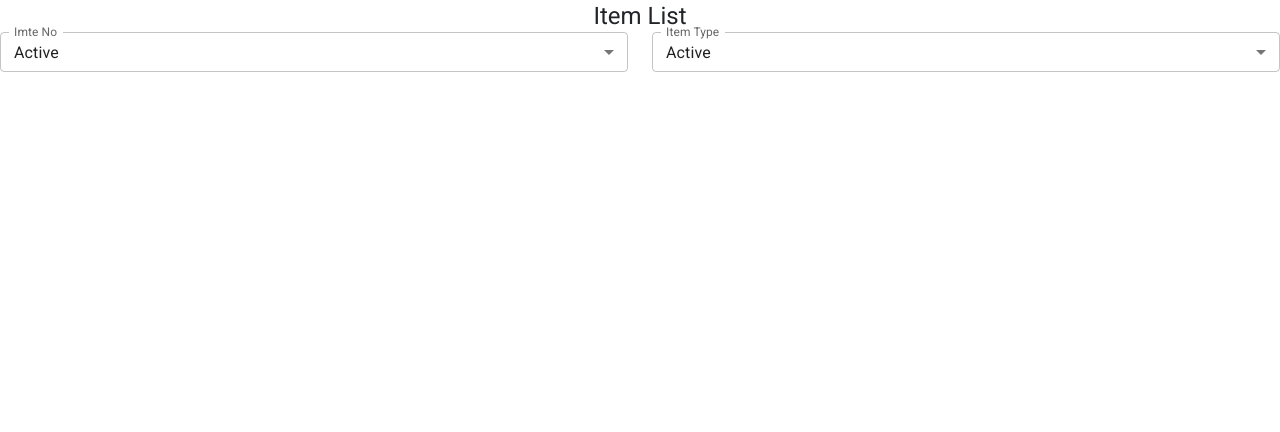
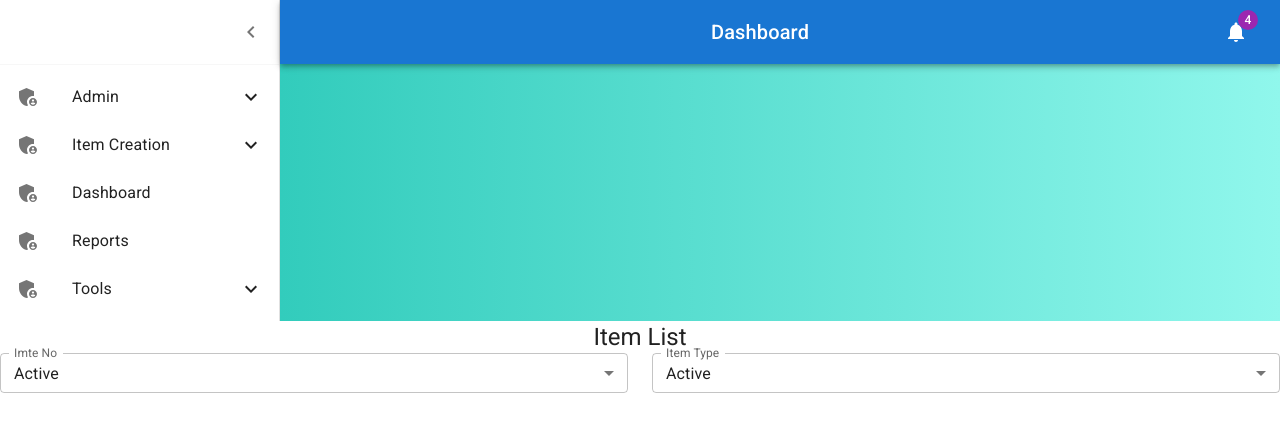
Before and after one commit to srubesh204/MetricProject, a React (Create React App) app in the folder client/: page /itemList in a window 1280 px wide. Shown: the top 432 px of the page. Built offline with nearby package versions, Linux system fonts and the light colour scheme.

Commit message:
color added

```diff
--- a/client/src/App.js
+++ b/client/src/App.js
@@ -29,7 +29,7 @@ function App() {
     <div className="App">
 
 
-        {location.pathname === "/itemadd" ? "" : "" }
+        {location.pathname === "/itemadd" ? "" : <Dashboard /> }
         <Routes>
           <Route path="/desdep" element={<Department />} />
           <Route path="/des" element={<Designation />} />
--- a/client/src/Components/Dashboard/Dashboard.js
+++ b/client/src/Components/Dashboard/Dashboard.js
@@ -395,15 +395,16 @@ export default function Dashboard() {
         </Drawer>
         <Box
           component="main"
-          sx={{
-            backgroundColor: (theme) =>
-              theme.palette.mode === 'light'
-                ? theme.palette.grey[100]
-                : theme.palette.grey[900],
-            flexGrow: 1,
-            height: 'inherit',
+          style={{background:"linear-gradient(to right, #32CCBC, #90F7EC)", flexGrow: 1}}
+          // sx={{
+          //   backgroundColor: (theme) =>
+          //     theme.palette.mode === 'light'
+          //       ? theme.palette.grey[100]
+          //       : theme.palette.grey[900],
+          //   flexGrow: 1,
+          //   height: 'inherit',
 
-          }}
+          // }}
         >
           <Toolbar />
 
--- a/client/src/Components/vendor/Vendor.jsx
+++ b/client/src/Components/vendor/Vendor.jsx
@@ -303,12 +303,13 @@ const Vendor = () => {
                     }
                 }
             );
-            vendorFetchData();
+
             setVendorStateId(null)
             setVendorData(initialVendorData);
             setSnackBarOpen(true)
-            setErrorHandler({ status: response.data.status, message: `${response.data.result.fullName} ${response.data.message}`, code: "success" })
+            setErrorHandler({ status: response.data.status, message: response.data.message, code: "success" })
             console.log(response.data);
+            vendorFetchData();
         } catch (err) {
             setSnackBarOpen(true)
 
@@ -788,7 +789,7 @@ const Vendor = () => {
                                                 onChange={handleFileSelect}
 
                                             />
-                                            <button style={{ display: "none" }} onClick={() => fileInputRef.current.click()}>Select File</button>
+                                            <button type='button' style={{ display: "none" }} onClick={() => fileInputRef.current.click()}>Select File</button>
                                         </div>
                                         <div className="d-flex justify-content-spaced align-middle" style={{ width: "100%", height: "50px" }}>
                                             <div
@@ -1012,7 +1013,7 @@ const Vendor = () => {
                             <Button type='button' onClick={()=>setDeleteModalVendor(true)}>Delete</Button>
                             </div>
 
-
+                            <div style={{ height: 400, width: '100%' }}>
                             <DataGrid
                                 rows={vendorDataList}
                                 columns={vendorListColumns}
@@ -1034,6 +1035,7 @@ const Vendor = () => {
 
 
                             />
+                            </div>
 
                             <Dialog
                                 open={deleteModalVendor}
```
